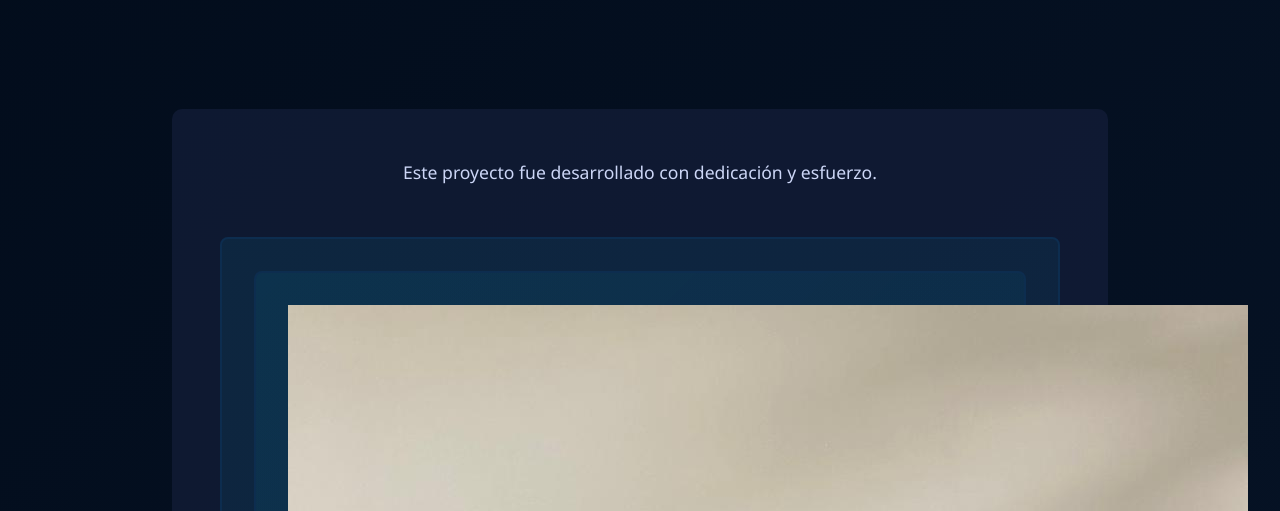
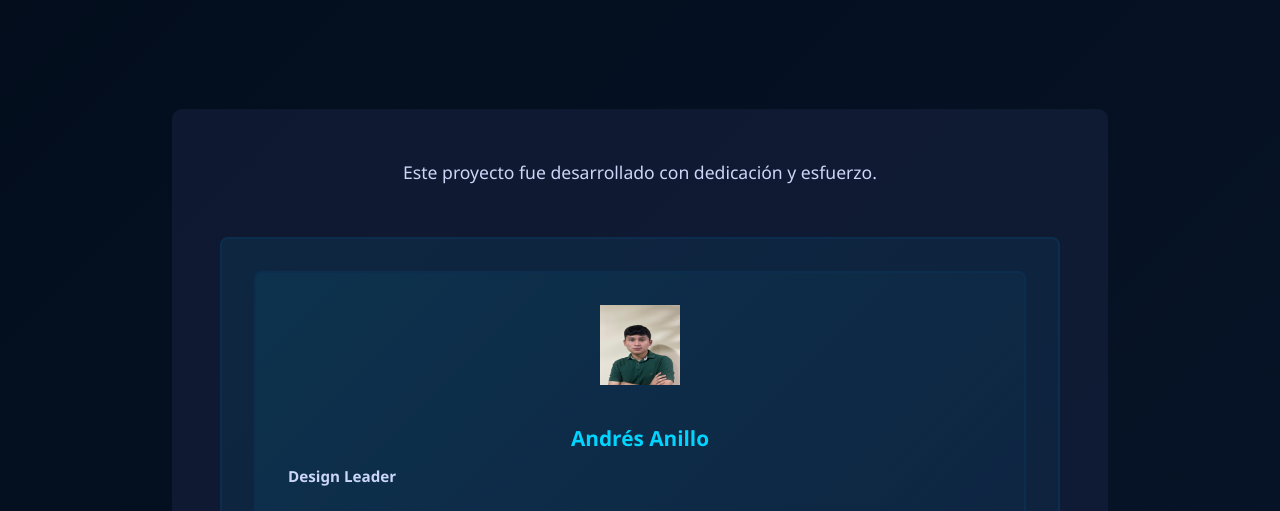
Before and after one commit to dianactm13-ai/OPAMP, a plain HTML site: page equipo.html in a window 1280 px wide. Shown: the part 289-800 px from the top of the page. Drawn offline with Linux system fonts and the light colour scheme.

Commit message:
Update equipo.html

```diff
--- a/equipo.html
+++ b/equipo.html
@@ -71,7 +71,7 @@
 <div class="team-card">
 
   <div class="team-icon">
-      <img src="images/andres.jpg" alt="Andrés" class="team-photo">
+      <img src="images/andres.jpg" alt="Andrés Anillo" width="80" height="80">
   </div>
 
   <h3>Andrés Anillo</h3>
```
